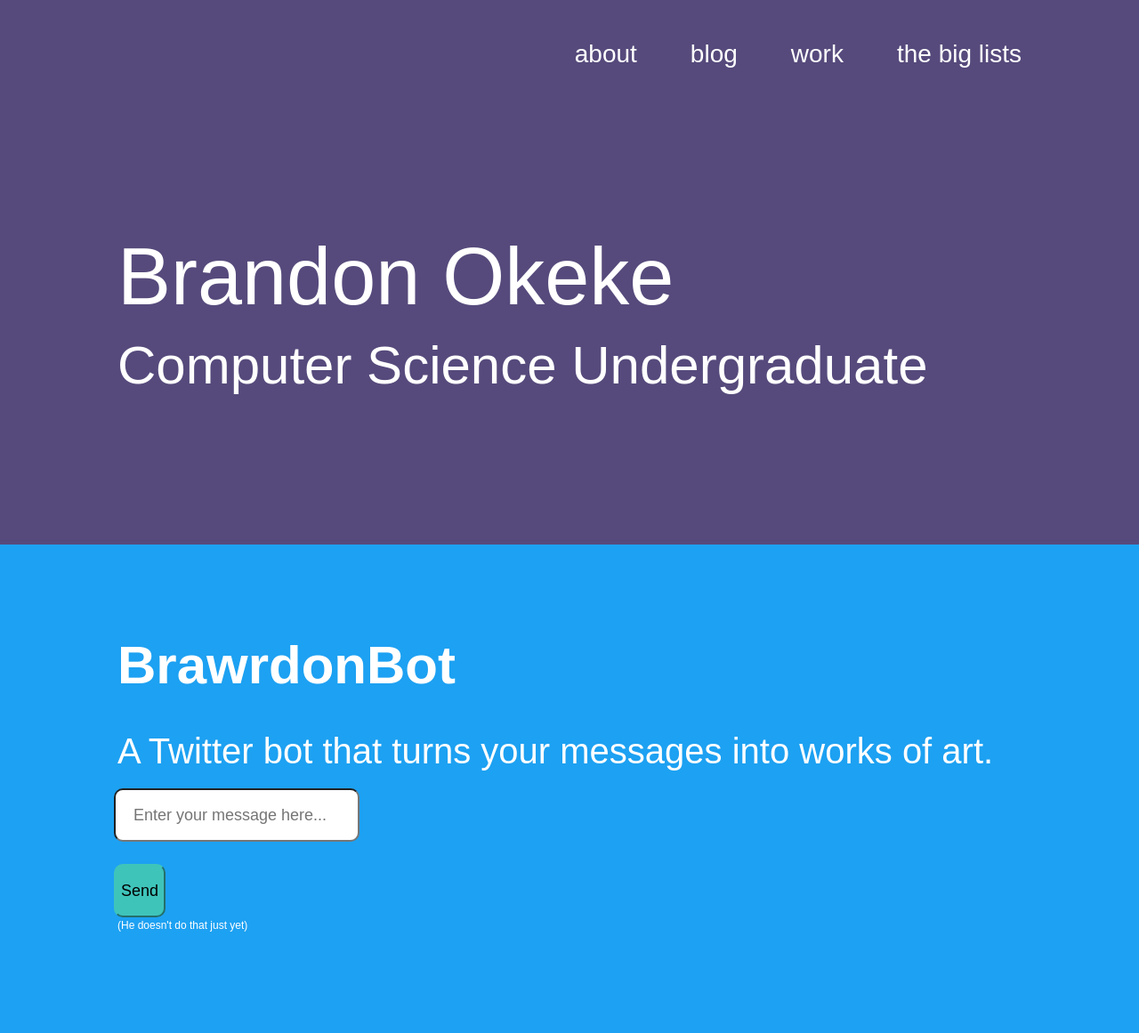
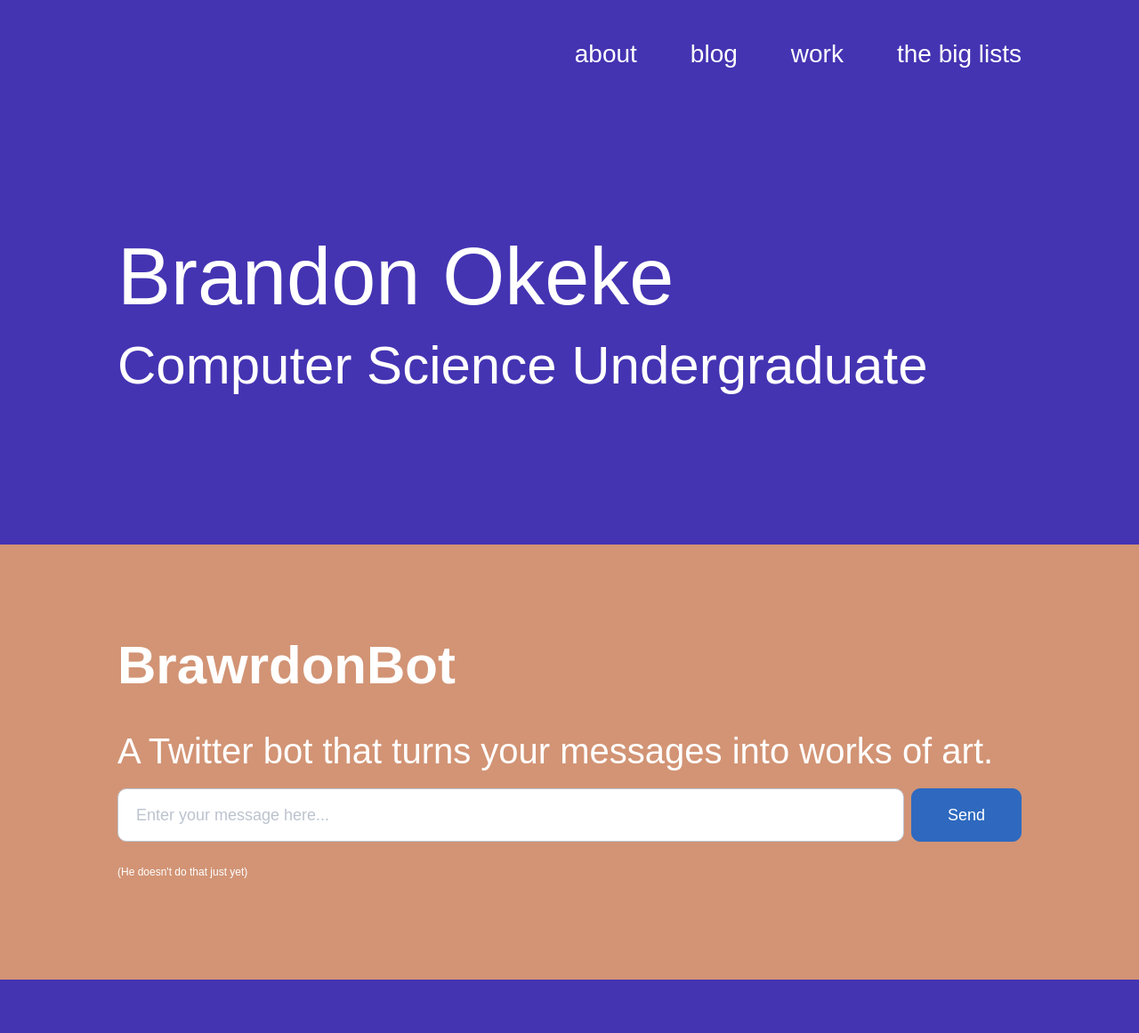
Before and after one commit to Brawrdon/site, a PHP site: page / in a window 1280 px wide. Shown: the whole page at 89% size. After the commit the page ends 1101 px from the top, so only its background shows below. Run offline with PHP 8.4, Linux system fonts and the light colour scheme.

Commit message:
Fix BrawrdonBot columns & update colours

```diff
--- a/css/style.css
+++ b/css/style.css
@@ -7,7 +7,7 @@ body {
 }
 
 header {
-    background-color: #564A7C;
+    background-color: #4434B2;
     text-align: right;
 }
 
@@ -57,6 +57,11 @@ h3 {
 
 .navbar-item:hover {
     color: #3FC4BA;
+}
+
+.navbar-item:hover,
+.navbar-item:active,
+.navbar-item:focus {
     text-decoration: none;
 }
 
@@ -79,12 +84,12 @@ h3 {
 }
 
 .jumbotron {
-    background-color: #564A7C;
+    background-color: #4434B2;
     padding: 135px 0;
 }
 
 .brawrdobot {
-    background-color: #1DA1F2;
+    background-color: #D29475;
     padding: 100px 0;
 }
 
@@ -100,10 +105,9 @@ h3 {
 
 
 input[type="text"].message-text,
-button.button-primary {
+.btn {
     height: 60px;
     font-size: 1.8rem;
-
 }
 
 input[type="text"].message-text {
@@ -112,15 +116,22 @@ input[type="text"].message-text {
     padding: 0 20px;
 }
 
-button.button-primary {
-    border-radius: 10px;
-    background-color: #3FC4BA;
-    border-color: #3FC4BA;
+.form-input:focus {
+    border-color: #4434B2;
+    box-shadow: 0 0 0 .3rem rgba(87, 85, 217, .2);
 }
 
-button.button-primary:hover {
-    background-color: #3DBDB3;
-    border-color: #3DBDB3;
+.btn {
+    border-radius: 10px;
+    background-color: #2E69BF;
+    border-color: #2E69BF;
+    color: #FFFFFF;
+    padding: 10px 40px;
+}
+
+.btn:hover {
+    background-color: #3146C9;
+    border-color: #3146C9;
 }
 
 
--- a/index.html
+++ b/index.html
@@ -33,17 +33,17 @@
         <div class="container">
             <h3>BrawrdonBot</h3>
             <p class="section-text">A Twitter bot that turns your messages into works of art.</p>
-            <div class="row input">
-                <div class="nine columns">
-                    <input id="message" class="message-text u-full-width" placeholder="Enter your message here..." type="text"
-                        maxlength="280">
-                </div>
-                <div class="three columns">
-                    <button id="send" class="button-primary u-full-width right">Send</button>
+            <div class="columns">
+                <div class="column"> <input id="message" class="message-text form-input" placeholder="Enter your message here..."
+                        type="text" maxlength="280"></div>
+                <div class="column col-auto">
+                    <button class="btn">Send</button>
                 </div>
             </div>
             <p class="section-text small">(He doesn't do that just yet)</p>
         </div>
+
+
     </section>
     <script>
         let button = document.getElementById("send");
```
